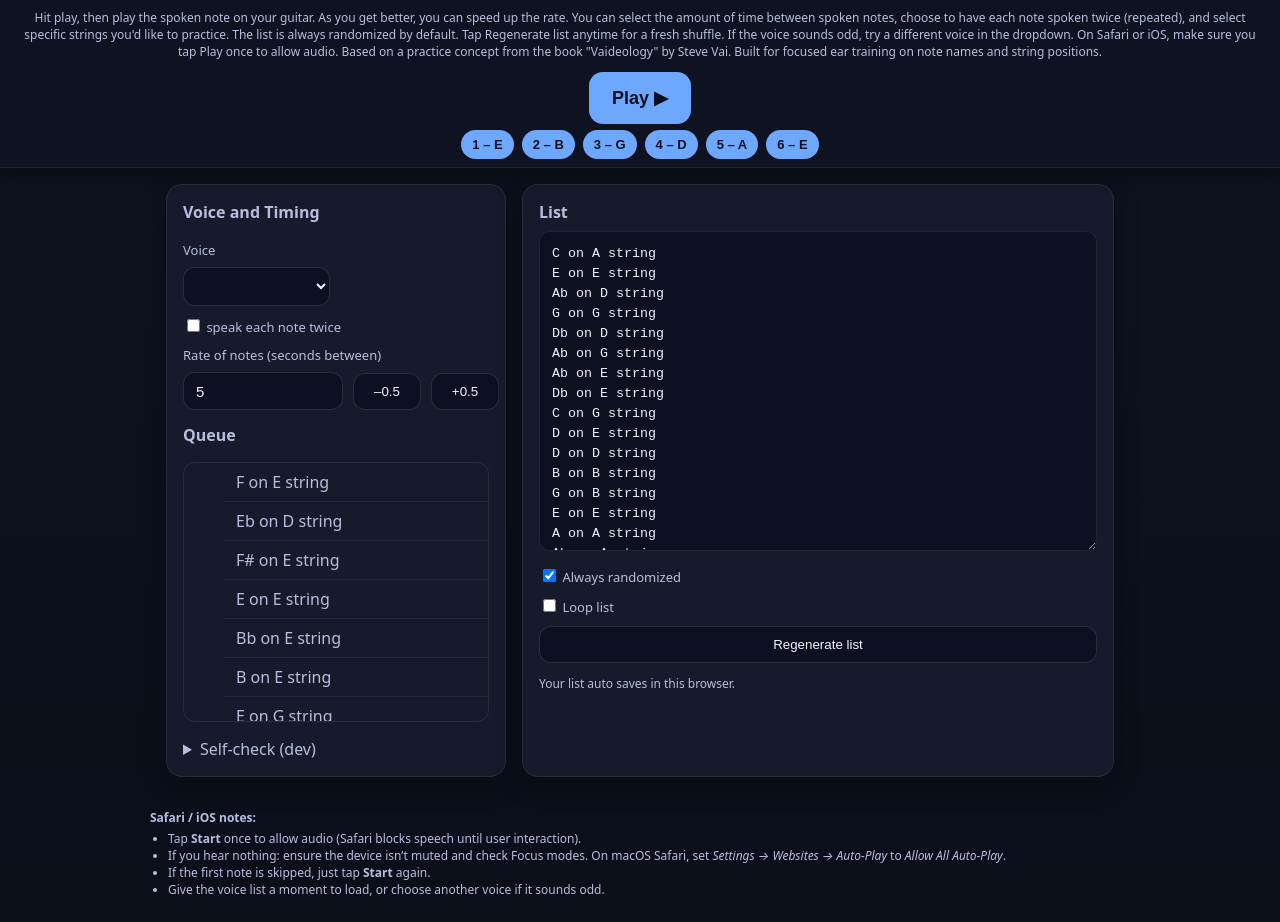
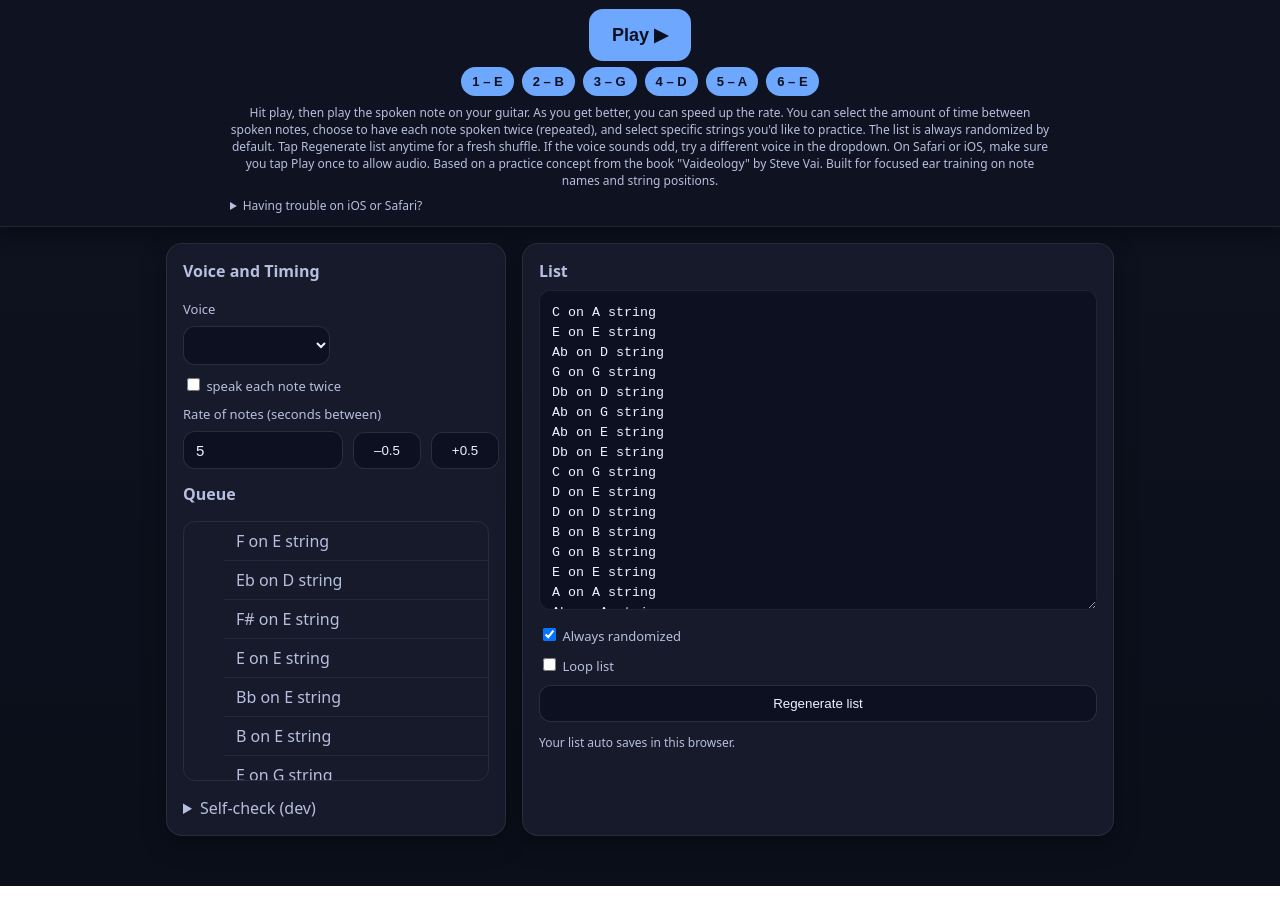
Before and after one commit to coreytree/guitar-note-trainer, a plain HTML site: page index.html in a window 1280 px wide. Shown: the part 113-1035 px from the top of the page. After the commit the page ends 999 px from the top, so only its background shows below. Drawn offline with Linux system fonts and the light colour scheme.

Commit message:
Add files via upload

```diff
--- a/index.html
+++ b/index.html
@@ -45,12 +45,16 @@
     .string-btn{ padding:6px 10px; border-radius:999px; border:1px solid rgba(255,255,255,0.15); background:#0d1020; color:var(--text); font-size:13px; cursor:pointer; }
     .string-btn.on{ background:var(--accent); color:#0b1020; border-color:transparent; font-weight:700; }
 
+    /* Header help width */
+    .header-help{ max-width:820px; margin:8px auto 4px; }
+
     @media (max-width: 720px) {
       .hero-controls { flex-wrap: wrap; gap:10px; }
       .hero-controls .big { flex:1 1 140px; width:100%; }
       .app { grid-template-columns: 1fr; }
       .card.vt { order: 1; }
       .card.list { order: 2; }
+      .header-help{ font-size:11px; line-height:1.4; }
     }
   </style>
 </head>
@@ -58,10 +62,9 @@
   <header>
     <h1>Guitar Note Recognition Exercise</h1>
     <div id="status" class="status-top">Idle</div>
-    <p class="mini">Hit play, then play the spoken note on your guitar. As you get better, you can speed up the rate. You can select the amount of time between spoken notes, choose to have each note spoken twice (repeated), and select specific strings you'd like to practice. The list is always randomized by default. Tap Regenerate list anytime for a fresh shuffle. If the voice sounds odd, try a different voice in the dropdown. On Safari or iOS, make sure you tap Play once to allow audio. Based on a practice concept from the book "Vaideology" by Steve Vai. Built for focused ear training on note names and string positions.</p>
     <div class="hero-controls">
       <button id="startTop" class="primary big" aria-label="Play exercise">Play ▶</button>
-      </div>
+    </div>
     <div class="string-select" aria-label="Choose strings to practice">
       <button id="sel-s1" class="string-btn">1 – E</button>
       <button id="sel-s2" class="string-btn">2 – B</button>
@@ -70,6 +73,16 @@
       <button id="sel-s5" class="string-btn">5 – A</button>
       <button id="sel-s6" class="string-btn">6 – E</button>
     </div>
+    <p class="mini header-help">Hit play, then play the spoken note on your guitar. As you get better, you can speed up the rate. You can select the amount of time between spoken notes, choose to have each note spoken twice (repeated), and select specific strings you'd like to practice. The list is always randomized by default. Tap Regenerate list anytime for a fresh shuffle. If the voice sounds odd, try a different voice in the dropdown. On Safari or iOS, make sure you tap Play once to allow audio. Based on a practice concept from the book "Vaideology" by Steve Vai. Built for focused ear training on note names and string positions.</p>
+    <details class="mini header-help" style="text-align:left;">
+      <summary>Having trouble on iOS or Safari?</summary>
+      <ul class="mini" style="margin:6px 0 0 18px; padding:0;">
+        <li>Tap <b>Play</b> once to allow audio, Safari blocks speech until a user interaction.</li>
+        <li>If you hear nothing, ensure the device isn’t muted and check Focus modes. On macOS Safari, set <em>Settings → Websites → Auto-Play</em> to <em>Allow All Auto-Play</em>.</li>
+        <li>If the first note is skipped, tap <b>Play</b> again.</li>
+        <li>Give the voice list a moment to load, or choose another voice if it sounds odd.</li>
+      </ul>
+    </details>
   </header>
   <main class="app">
     <section class="card vt">
@@ -118,17 +131,7 @@ C on D string
       <p class="mini">Your list auto saves in this browser.</p>
     </section>
   </main>
-  <footer>
-    <div class="mini" style="margin-top:6px; text-align:left; max-width:980px; margin-left:auto; margin-right:auto;">
-      <strong>Safari / iOS notes:</strong>
-      <ul class="mini" style="margin:4px 0 0 18px; padding:0;">
-        <li>Tap <b>Start</b> once to allow audio (Safari blocks speech until user interaction).</li>
-        <li>If you hear nothing: ensure the device isn’t muted and check Focus modes. On macOS Safari, set <em>Settings → Websites → Auto-Play</em> to <em>Allow All Auto-Play</em>.</li>
-        <li>If the first note is skipped, just tap <b>Start</b> again.</li>
-        <li>Give the voice list a moment to load, or choose another voice if it sounds odd.</li>
-      </ul>
-    </div>
-  </footer>
+  <footer></footer>
 
   <script>
     const listEl = document.getElementById('list');
```
